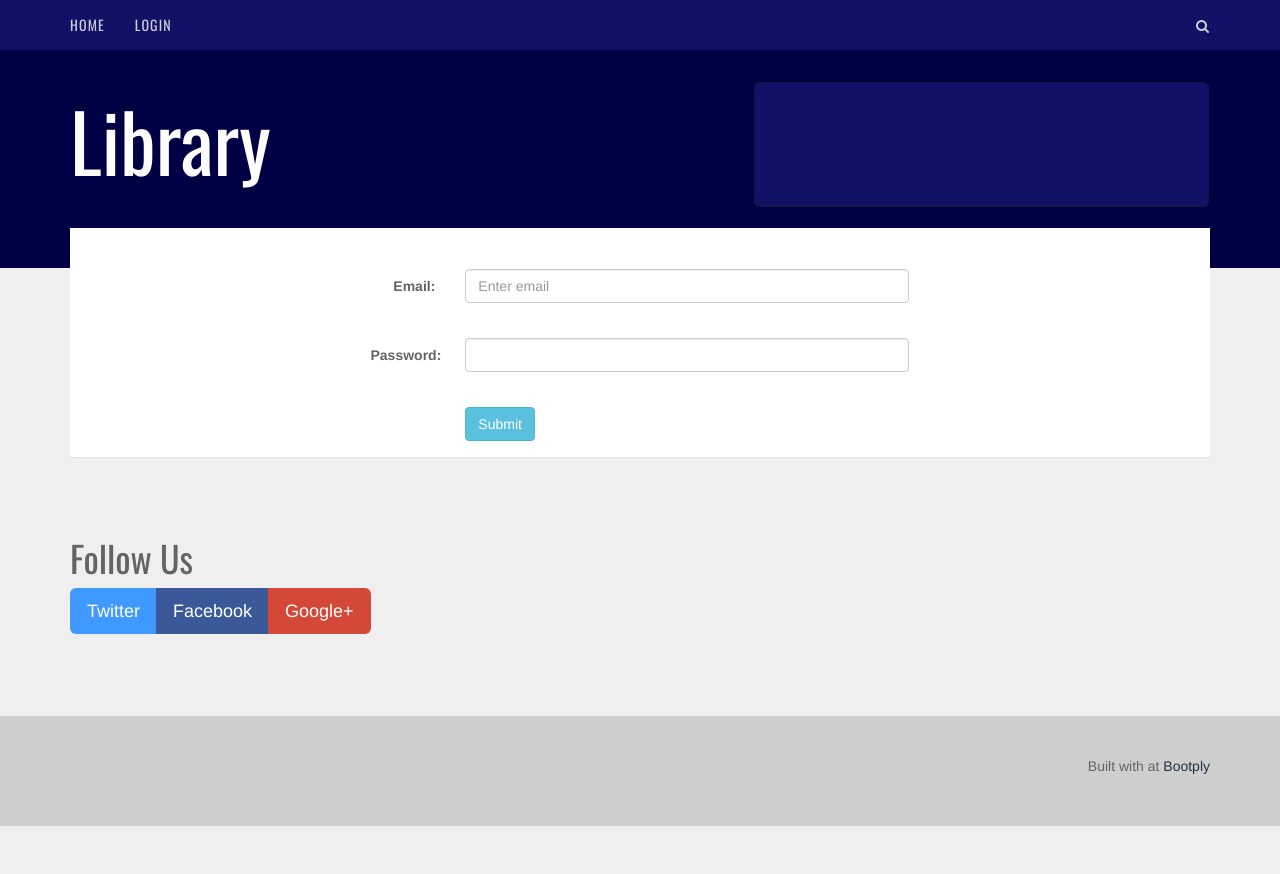
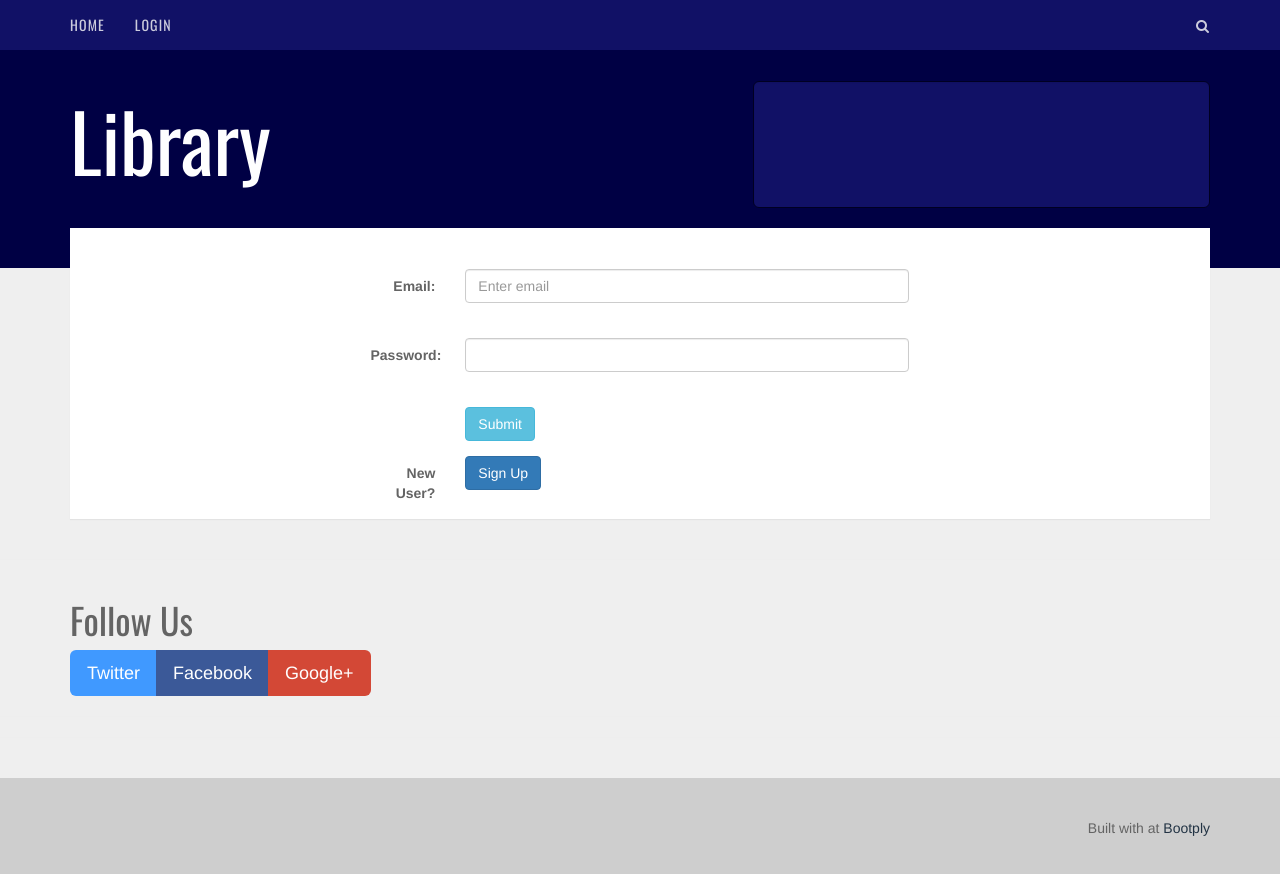
Before and after one commit to melvinjoseph303/libraryapp, an Angular app in the folder Frontend/: page /login in a window 1280 px wide. Shown: the top 874 px of the page. Before the commit the page ends 826 px from the top, so only its background shows below. Built offline with nearby package versions, Linux system fonts and the light colour scheme.

Commit message:
Add files via upload

```diff
--- a/Frontend/src/app/login/login.component.html
+++ b/Frontend/src/app/login/login.component.html
@@ -11,7 +11,7 @@
         <div class="form-group">
           <label class="control-label col-sm-2" for="email">Email:</label>
           <div class="col-sm-10">
-            <input type="text" class="form-control" id="inputEmail4" placeholder="Enter email" name="uname" [(ngModel)]="user.uname">
+            <input type="text" class="form-control" id="inputEmail4" placeholder="Enter email" name="uname" [(ngModel)]="user.username">
             <label for="emailerror" id="emailerror" class="form-label"></label>
           </div>
         </div>
@@ -31,12 +31,13 @@
           </div>
         </div>
 
-        <!-- <div class="form-group">
+        <div class="form-group">
           <label class="control-label col-sm-2" for="pwd">New User?</label>
           <div class="col-sm-10">
-              <a href="/signup" class="btn btn-primary">Sign Up</a>
+              <!-- <a href="/signup" class="btn btn-primary">Sign Up</a> -->
+              <a routerLink="/signup" class="btn btn-primary">Sign Up</a>
             </div>
-        </div> -->
+        </div>
 
       </form>
     </div>
--- a/Frontend/src/app/login/login.component.ts
+++ b/Frontend/src/app/login/login.component.ts
@@ -11,7 +11,10 @@ import { FormBuilder,Validators} from '@angular/forms';
 })
 export class LoginComponent implements OnInit {
 
-  user={uname:'',
+  // user={uname:'',
+  // password:''}
+
+  user={username:'',
   password:''}
 
   constructor(private _auth: AuthService,
@@ -28,6 +31,7 @@ export class LoginComponent implements OnInit {
     .subscribe(
       res => {
         localStorage.setItem('token', res.token)
+        localStorage.setItem('role', res.role)
         //this._router.navigate(['/books'])
         this._router.navigate(['/'])
       },
```
